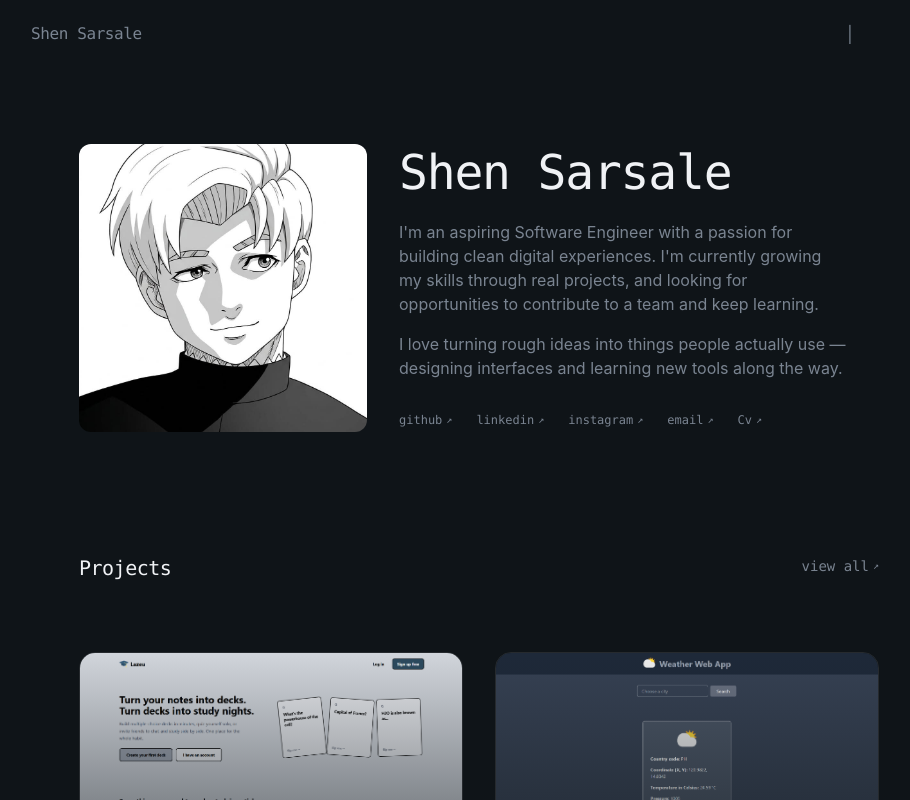
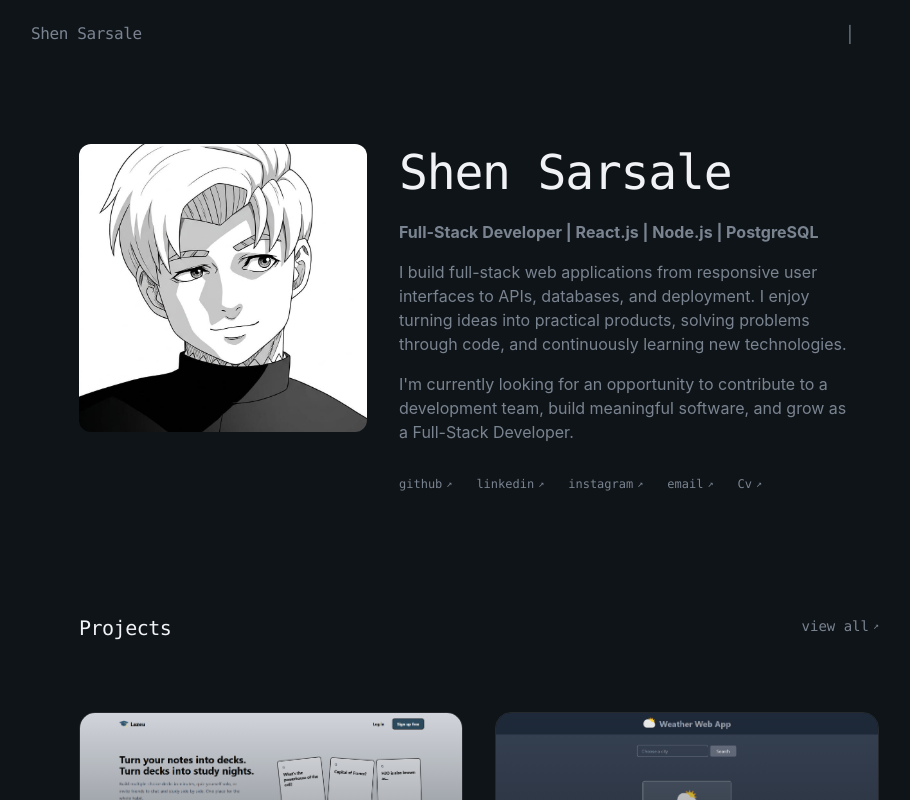
Before and after one commit to Ein-shen/My-porfolio, a React (Vite) app: page / in a window 1280 px wide. Shown: the top 800 px of the page, without its empty margins (161-1071 px from the left). Built offline with nearby package versions, Linux system fonts and the light colour scheme; the HTML template or start-up script is replaced by a standard one.

Commit message:
added changes in my hero section precising my profolio intro

```diff
--- a/src/sections/Hero.jsx
+++ b/src/sections/Hero.jsx
@@ -2,6 +2,7 @@ import { FaGithub, FaLinkedin, FaInstagram } from 'react-icons/fa'
 import { PixelSwapImage } from "../components/PixelSwapImage"
 import { Cv } from "../away/Cv"
 import { Link } from 'react-router-dom'
+import { MdVerified } from "react-icons/md"
 
 
 
@@ -31,15 +32,15 @@ export const Hero = () => {
                         </h1>
 
                         <div className="space-y-4 text-muted-foreground max-w-md ">
+
+                            <h2 className='font-bold text-md animate-fade-in animation-delay-600'>
+                                Full-Stack Developer | React.js | Node.js | PostgreSQL
+                            </h2>
                             <p className='animate-fade-in animation-delay-600'>
-                                I'm an aspiring Software Engineer
-                                with a passion  for building clean digital experiences.
-                                I'm currently growing my skills through real projects, and
-                                looking for opportunities to contribute to a team and keep learning.
+                                I build full-stack web applications from responsive user interfaces to APIs, databases, and deployment. I enjoy turning ideas into practical products, solving problems through code, and continuously learning new technologies.
                             </p>
                             <p className='animate-fade-in animation-delay-800'>
-                                I love turning rough ideas into things people actually use — designing
-                                interfaces and learning new tools along the way.
+                                I'm currently looking for an opportunity to contribute to a development team, build meaningful software, and grow as a Full-Stack Developer.
                             </p>
                         </div>
 
```
